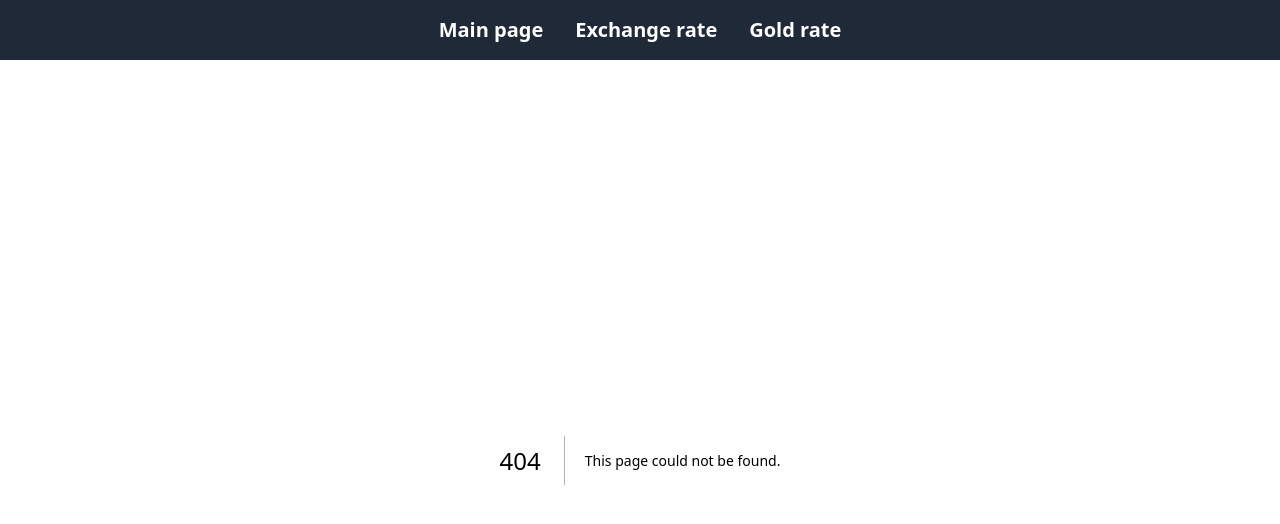
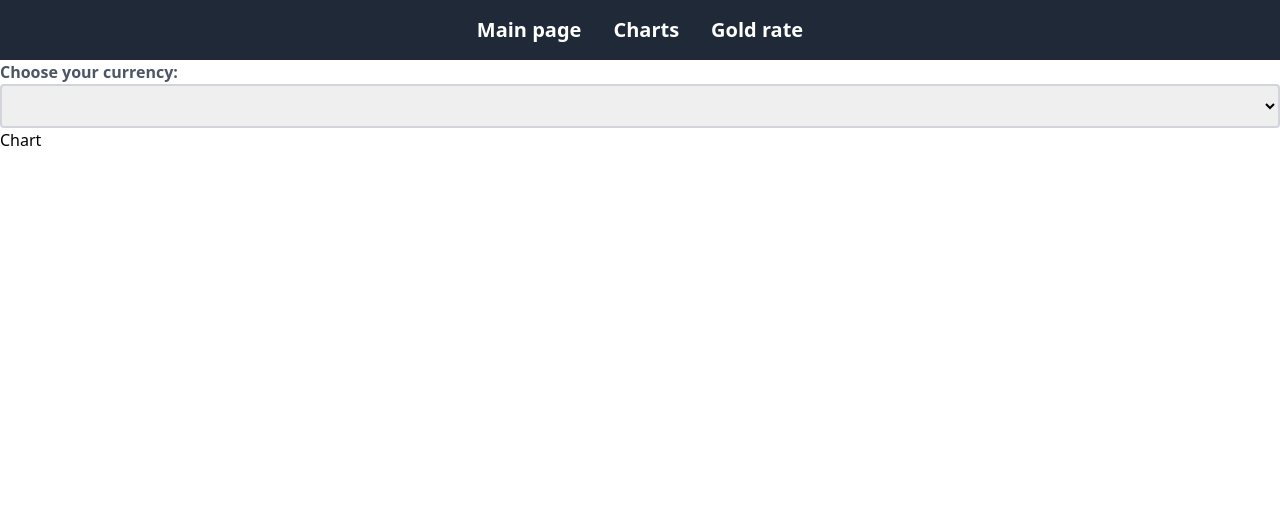
Before and after one commit to Wspanialy/CurrencyCalc, a Next.js app: page /charts in a window 1280 px wide. Before the commit this address had no page. Shown: the top 524 px of the page. Built offline with nearby package versions, Linux system fonts and the light colour scheme; no server answers.

Commit message:
Exported functions from ExchangeForm

```diff
--- /dev/null
+++ b/app/charts/page.js
@@ -0,0 +1,15 @@
+import Chart from "@components/Chart"
+import ChartForm from "@components/ChartForm"
+const Charts = () => {
+  return (
+    <>
+
+    <ChartForm />
+    <Chart />
+
+
+    </>
+  )
+}
+
+export default Charts
--- a/app/exchange_rate/page.js
+++ /dev/null
@@ -1,9 +0,0 @@
-
-
-const ExchangeRate = () => {
-  return (
-    <div>Exchange</div>
-  )
-}
-
-export default ExchangeRate
--- /dev/null
+++ b/components/Chart.jsx
@@ -0,0 +1,9 @@
+
+
+const Chart = () => {
+  return (
+    <div>Chart</div>
+  )
+}
+
+export default Chart
--- /dev/null
+++ b/components/ChartForm.jsx
@@ -0,0 +1,43 @@
+'use client';
+import { useState, useEffect } from "react"
+import { renderCurrencyOptions } from "./CurrencyOptionsRender";
+import { fetchCurrencies } from "./FetchCurrencies";
+
+const ChartForm = () => {
+  const [currency, setCurrency] = useState('');
+  const [currencies, setCurrencies] = useState({});
+
+    useEffect(() => {
+      const getCurrencies = async () => {
+        try {
+          const response = await fetchCurrencies();
+          setCurrencies(response);
+        } catch (error) {
+          console.error("Error fetching currencies:", error);
+        }
+      };
+      getCurrencies();
+    }, []);
+
+  return (
+    <>
+    <form className="">
+    <label htmlFor="currency" className="block text-gray-600 font-semibold">Choose your currency:</label>
+            <select
+              id="currency"
+              value={currency}
+              className="border-2 border-gray-300 rounded p-2 w-full"
+              onChange={e => setCurrency(e.target.value)}
+            >
+              {renderCurrencyOptions(currencies)}
+            </select>
+
+
+
+    </form>
+
+    </>
+  )
+}
+
+export default ChartForm
--- /dev/null
+++ b/components/CurrencyOptionsRender.jsx
@@ -0,0 +1,7 @@
+export const renderCurrencyOptions = (currencies) => {
+  return Object.entries(currencies).map(([currencyCode, currencyName]) => (
+    <option key={currencyCode} value={currencyCode}>
+      {currencyName}
+    </option>
+  ));
+};
--- a/components/ExchangeForm.jsx
+++ b/components/ExchangeForm.jsx
@@ -2,6 +2,8 @@
 
 import React, { useState, useEffect } from "react";
 import Summary from "./Summary";
+import { fetchCurrencies } from "./FetchCurrencies";
+import { renderCurrencyOptions } from "./CurrencyOptionsRender";
 
 const ExchangeForm = () => {
   const [currencyAmount, setCurrencyAmount] = useState('');
@@ -11,16 +13,15 @@ const ExchangeForm = () => {
   const [currencies, setCurrencies] = useState({});
 
   useEffect(() => {
-    const fetchCurrencies = async () => {
+    const getCurrencies = async () => {
       try {
-        const response = await fetch(`https://cdn.jsdelivr.net/gh/fawazahmed0/currency-api@1/latest/currencies.json`);
-        const data = await response.json();
-        setCurrencies(data);
+        const response = await fetchCurrencies();
+        setCurrencies(response);
       } catch (error) {
         console.error("Error fetching currencies:", error);
       }
     };
-    fetchCurrencies();
+    getCurrencies();
   }, []);
 
   const fetchCurrencyData = async () => {
@@ -42,13 +43,6 @@ const ExchangeForm = () => {
     }
   }
 
-  const renderCurrencyOptions = () => {
-    return Object.entries(currencies).map(([currencyCode, currencyName]) => (
-      <option key={currencyCode} value={currencyCode}>
-        {currencyName}
-      </option>
-    ));
-  }
 
   return (
     <div className="flex flex-col items-center p-4 md:p-8">
@@ -73,7 +67,7 @@ const ExchangeForm = () => {
               className="border-2 border-gray-300 rounded p-2 w-full"
               onChange={e => setCurrency(e.target.value)}
             >
-              {renderCurrencyOptions()}
+              {renderCurrencyOptions(currencies)}
             </select>
           </div>
           <div className="mb-4">
@@ -84,7 +78,7 @@ const ExchangeForm = () => {
               className="border-2 border-gray-300 rounded p-2 w-full"
               onChange={e => setToCurrency(e.target.value)}
             >
-              {renderCurrencyOptions()}
+              {renderCurrencyOptions(currencies)}
             </select>
           </div>
           <button type="submit" className="bg-green-600 text-white font-bold rounded-lg p-2 hover:bg-green-800 w-full">
--- /dev/null
+++ b/components/FetchCurrencies.jsx
@@ -0,0 +1,12 @@
+
+
+export const fetchCurrencies = async () => {
+    try {
+      const response = await fetch(`https://cdn.jsdelivr.net/gh/fawazahmed0/currency-api@1/latest/currencies.json`);
+      const data = await response.json();
+      return data;
+    } catch (error) {
+      console.error("Error fetching currencies:", error);
+      throw error;
+    }
+  };
--- a/components/Nav.jsx
+++ b/components/Nav.jsx
@@ -5,7 +5,7 @@ const Nav = () => {
     <nav className="bg-gray-800 py-4 text-white">
     <div className="container mx-auto flex justify-center">
         <Link href="/" className="text-xl font-semibold px-4 hover:text-gray-400">Main page</Link>
-        <Link href="/exchange_rate" className="text-xl font-semibold px-4 hover:text-gray-400">Exchange rate</Link>
+        <Link href="/charts" className="text-xl font-semibold px-4 hover:text-gray-400">Charts</Link>
         <Link href="/gold_rate" className="text-xl font-semibold px-4 hover:text-gray-400">Gold rate</Link>
       </div>
     </nav>
```
